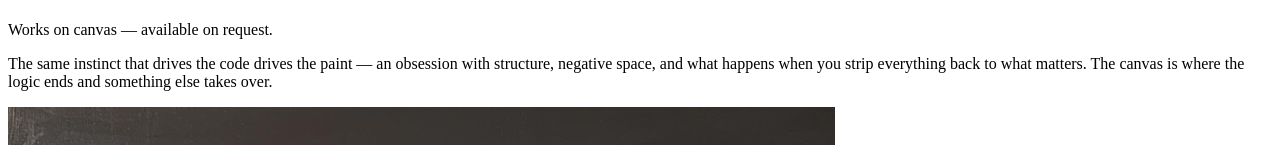
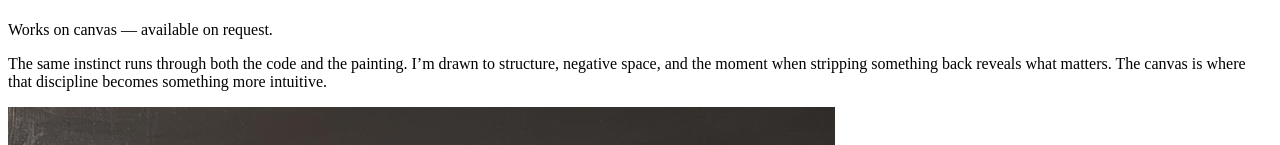
Before and after one commit to mbayers6370/portfolio, a React (Vite) app: page /art in a window 1280 px wide. Shown: the part 335-480 px from the top of the page. Built offline with nearby package versions, Linux system fonts and the light colour scheme; the HTML template or start-up script is replaced by a standard one; a web font is replaced by a local one.

Commit message:
update to UI

```diff
--- a/src/pages/Art.jsx
+++ b/src/pages/Art.jsx
@@ -32,10 +32,11 @@ export default function Art() {
       <div className="container">
         <div className="art-statement">
           <p>
-            The same instinct that drives the code drives the paint — an obsession
-            with structure, negative space, and what happens when you strip everything
-            back to what matters. The canvas is where the logic ends and something
-            else takes over.
+            The same instinct runs through both the code and the
+            painting. I’m drawn to structure, negative space, and
+            the moment when stripping something back reveals what
+            matters. The canvas is where that discipline becomes
+            something more intuitive.
           </p>
         </div>
 
--- a/src/pages/Books.jsx
+++ b/src/pages/Books.jsx
@@ -39,7 +39,7 @@ export default function Books() {
             The Shape<br /><em>Sequence.</em>
           </h1>
           <p className="page-header-sub">
-            A series about memory, reset, and the cities that outlive their people.
+            A series about the architecture of a world meant to make you forget.
           </p>
         </div>
       </div>
@@ -90,7 +90,7 @@ export default function Books() {
           <p>
             Matthew Bayers is a self-published author, full-stack developer, and painter.
             His fiction explores queer identity, memory, and the architecture of worlds
-            that feel just slightly out of reach — built for anyone who has ever felt
+            that feel just slightly out of reach, built for anyone who has ever felt
             like they didn't quite fit.
           </p>
           <Link to="/" className="books-back">← Back to portfolio</Link>
```
Also changed, not shown: src/App.css (+11 -0 lines).
